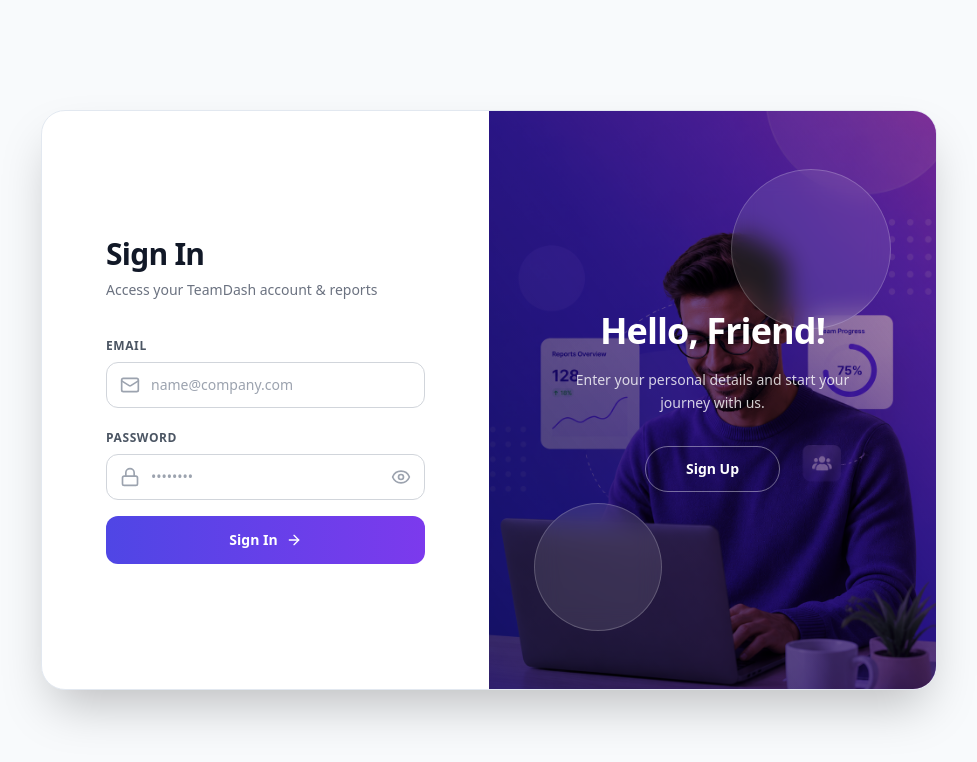
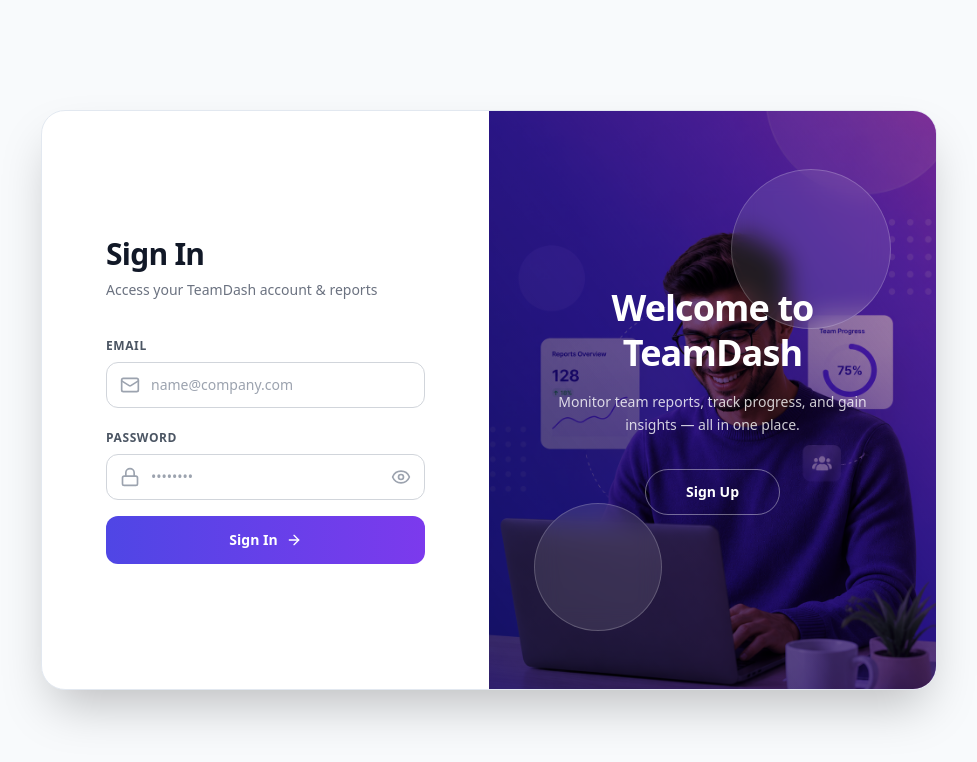
Before and after one commit to kaweesha-nethmina/team-dashboard, a Next.js app in the folder frontend/: page /login in a window 1280 px wide. Shown: the top 762 px of the page, without its empty margins (151-1128 px from the left). Built offline with nearby package versions, Linux system fonts and the light colour scheme; no server answers.

Commit message:
fix: align auth page banner text with TeamDash project

```diff
--- a/frontend/src/app/(auth)/login/page.tsx
+++ b/frontend/src/app/(auth)/login/page.tsx
@@ -156,10 +156,10 @@
 
           <div className="z-10 text-white flex flex-col items-center">
             <h2 className="text-4xl font-extrabold mb-4 tracking-tight leading-tight">
-              Hello, Friend!
+              Welcome to TeamDash
             </h2>
             <p className="text-white/80 text-sm mb-8 max-w-xs mx-auto leading-relaxed">
-              Enter your personal details and start your journey with us.
+              Monitor team reports, track progress, and gain insights — all in one place.
             </p>
             <Link
               href="/register"
--- a/frontend/src/app/(auth)/register/page.tsx
+++ b/frontend/src/app/(auth)/register/page.tsx
@@ -64,7 +64,7 @@
               Welcome Back!
             </h2>
             <p className="text-white/80 text-sm mb-8 max-w-xs mx-auto leading-relaxed">
-              To keep connected with us please login with your personal info.
+              Already part of a team? Log in to view your reports and dashboard.
             </p>
             <Link
               href="/login"
```
